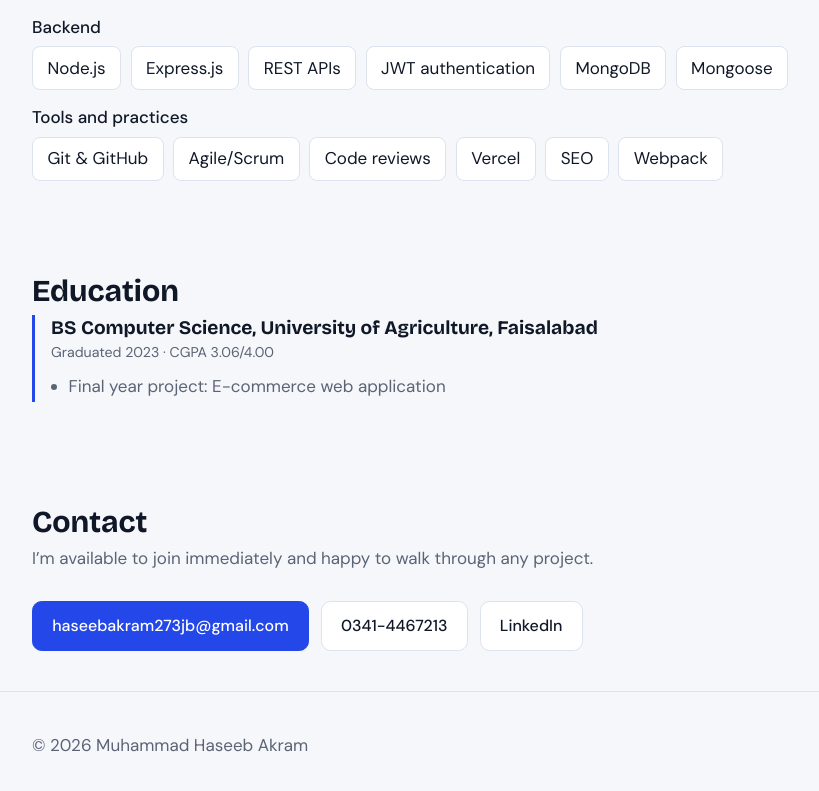
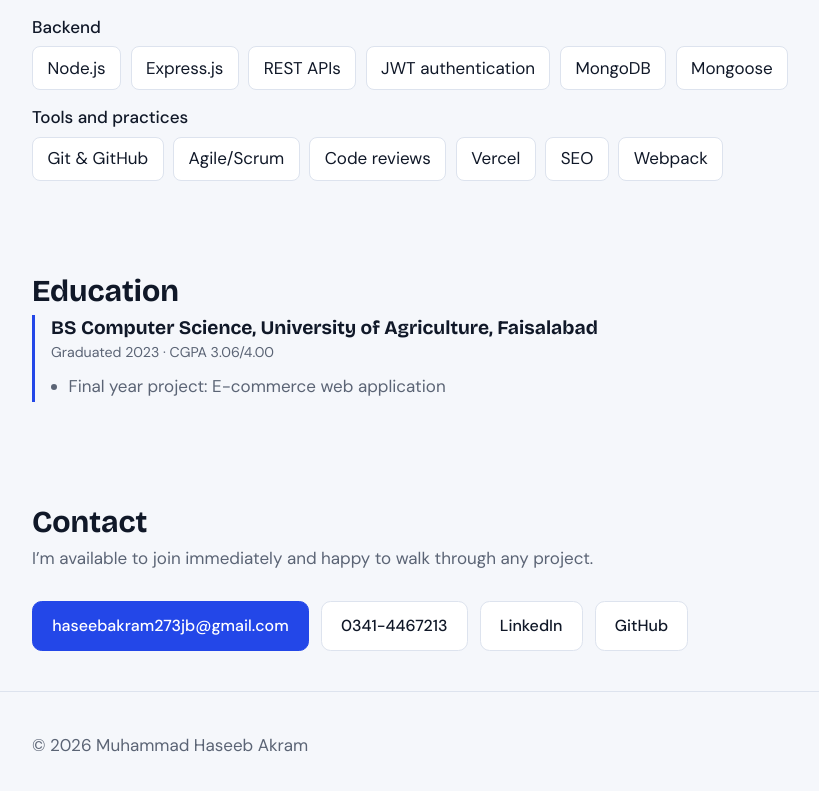
Before and after one commit to haseebjutt786/haseeb-portfolio, a plain HTML site: page index.html in a window 1280 px wide. Shown: the part 3691-4482 px from the top of the page, without its empty margins (148-967 px from the left). Drawn offline with nearby package versions, Linux system fonts and the light colour scheme.

Commit message:
Add files via upload

```diff
--- a/index.html
+++ b/index.html
@@ -92,7 +92,7 @@ ul.feat{margin:0 0 1.25rem;padding-left:1.1rem;color:var(--muted)}
 <section id="contact">
   <h2>Contact</h2>
   <p class="sub">I’m available to join immediately and happy to walk through any project.</p>
-  <div class="btns"><a class="btn primary" href="mailto:haseebakram273jb@gmail.com">haseebakram273jb@gmail.com</a><a class="btn" href="tel:+923414467213">0341-4467213</a><a class="btn" href="https://linkedin.com/in/haseeb-273jb" target="_blank" rel="noopener">LinkedIn</a></div>
+  <div class="btns"><a class="btn primary" href="mailto:haseebakram273jb@gmail.com">haseebakram273jb@gmail.com</a><a class="btn" href="tel:+923414467213">0341-4467213</a><a class="btn" href="https://linkedin.com/in/haseeb-273jb" target="_blank" rel="noopener">LinkedIn</a><a class="btn" href="https://github.com/haseebjutt786" target="_blank" rel="noopener">GitHub</a></div>
 </section>
 </div>
 <footer><div class="wrap">© 2026 Muhammad Haseeb Akram</div></footer>
```
